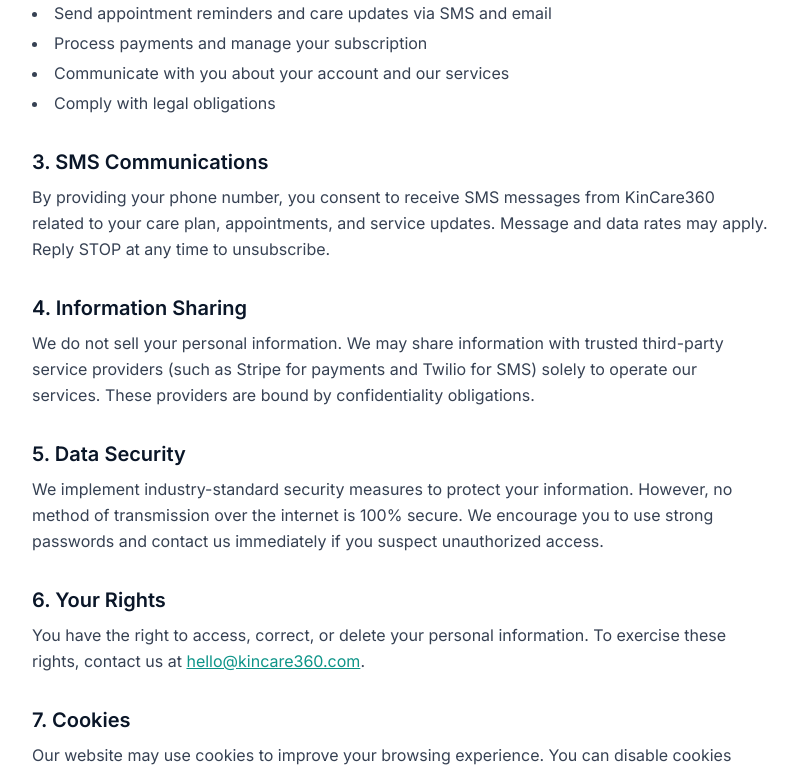
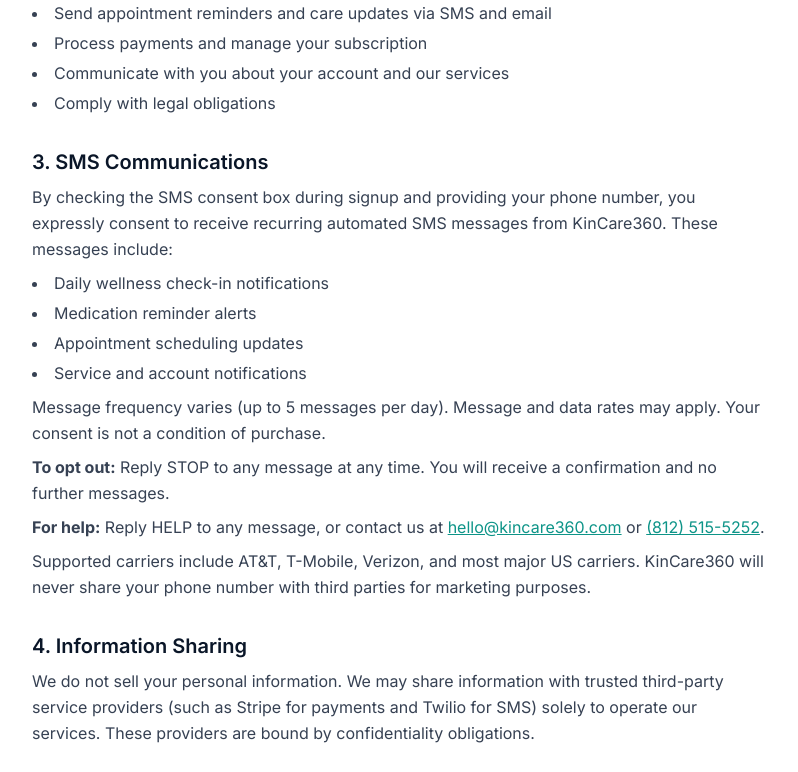
Before and after one commit to andreablule/kincare360, a Next.js app: page /privacy in a window 1280 px wide. Shown: the part 510-1282 px from the top of the page, without its empty margins (240-1038 px from the left). Built offline with nearby package versions, Linux system fonts and the light colour scheme.

Commit message:
Add SMS consent checkbox + strengthen SMS disclosures for A2P 10DLC compliance

```diff
--- a/src/app/privacy/page.tsx
+++ b/src/app/privacy/page.tsx
@@ -36,7 +36,17 @@ export default function PrivacyPage() {
 
         <div>
           <h2 className="text-xl font-semibold text-navy mb-2">3. SMS Communications</h2>
-          <p>By providing your phone number, you consent to receive SMS messages from KinCare360 related to your care plan, appointments, and service updates. Message and data rates may apply. Reply STOP at any time to unsubscribe.</p>
+          <p>By checking the SMS consent box during signup and providing your phone number, you expressly consent to receive recurring automated SMS messages from KinCare360. These messages include:</p>
+          <ul className="list-disc list-inside mt-2 space-y-1">
+            <li>Daily wellness check-in notifications</li>
+            <li>Medication reminder alerts</li>
+            <li>Appointment scheduling updates</li>
+            <li>Service and account notifications</li>
+          </ul>
+          <p className="mt-2">Message frequency varies (up to 5 messages per day). Message and data rates may apply. Your consent is not a condition of purchase.</p>
+          <p className="mt-2"><strong>To opt out:</strong> Reply STOP to any message at any time. You will receive a confirmation and no further messages.</p>
+          <p className="mt-2"><strong>For help:</strong> Reply HELP to any message, or contact us at <a href="mailto:hello@kincare360.com" className="text-teal underline">hello@kincare360.com</a> or <a href="tel:+18125155252" className="text-teal underline">(812) 515-5252</a>.</p>
+          <p className="mt-2">Supported carriers include AT&amp;T, T-Mobile, Verizon, and most major US carriers. KinCare360 will never share your phone number with third parties for marketing purposes.</p>
         </div>
 
         <div>
--- a/src/app/signup/page.tsx
+++ b/src/app/signup/page.tsx
@@ -17,6 +17,7 @@ function SignupForm() {
   const [error, setError] = useState("");
   const [loading, setLoading] = useState(false);
   const [showPassword, setShowPassword] = useState(false);
+  const [smsConsent, setSmsConsent] = useState(false);
   const [referrerName, setReferrerName] = useState("");
 
   useEffect(() => {
@@ -160,7 +161,23 @@ function SignupForm() {
           )}
         </div>
 
-        <button type="submit" disabled={loading || password !== confirmPassword || password.length < 8}
+        {/* SMS Consent */}
+        <div className="flex items-start gap-3">
+          <input
+            type="checkbox"
+            id="smsConsent"
+            checked={smsConsent}
+            onChange={(e) => setSmsConsent(e.target.checked)}
+            className="mt-1 h-4 w-4 rounded border-gray-300 text-teal focus:ring-teal"
+          />
+          <label htmlFor="smsConsent" className="text-xs text-gray-600 leading-relaxed">
+            I agree to receive SMS messages from KinCare360 including daily check-in notifications, medication reminders, appointment updates, and service alerts. Message frequency varies (up to 5 msgs/day). Message and data rates may apply. Reply STOP to opt out at any time. Reply HELP for help. View our{" "}
+            <a href="/privacy" className="text-teal underline">Privacy Policy</a> and{" "}
+            <a href="/terms" className="text-teal underline">Terms of Service</a>.
+          </label>
+        </div>
+
+        <button type="submit" disabled={loading || password !== confirmPassword || password.length < 8 || !smsConsent}
           className="w-full bg-teal text-white py-3.5 rounded-xl font-semibold hover:bg-teal-dark transition-colors disabled:opacity-40 text-sm">
           {loading ? "Creating account..." : "Create Account & Continue →"}
         </button>
--- a/src/app/terms/page.tsx
+++ b/src/app/terms/page.tsx
@@ -92,7 +92,15 @@ export default function TermsPage() {
 
         <div>
           <h2 className="text-xl font-semibold text-navy mb-2">10. SMS Communications</h2>
-          <p>By providing your phone number, you consent to receive SMS messages from KinCare360 for appointment reminders, care updates, and service notifications. Message and data rates may apply. Reply <strong>STOP</strong> at any time to unsubscribe.</p>
+          <p>By checking the SMS consent box during signup, you expressly agree to receive recurring automated SMS messages from KinCare360 at the phone number provided. Messages include daily check-in notifications, medication reminders, appointment updates, and service alerts.</p>
+          <ul className="list-disc list-inside mt-2 space-y-1 ml-2">
+            <li>Message frequency: up to 5 messages per day</li>
+            <li>Message and data rates may apply</li>
+            <li>Consent is not required to purchase services</li>
+            <li>Reply <strong>STOP</strong> to cancel at any time</li>
+            <li>Reply <strong>HELP</strong> for assistance</li>
+          </ul>
+          <p className="mt-2">For questions about SMS, contact <a href="mailto:hello@kincare360.com" className="text-teal underline">hello@kincare360.com</a> or <a href="tel:+18125155252" className="text-teal underline">(812) 515-5252</a>. See our <a href="/privacy" className="text-teal underline">Privacy Policy</a> for how we handle your data.</p>
         </div>
 
         <div>
```
Also changed, not shown: 1 other file (tests, documents, lock files or other folders).
